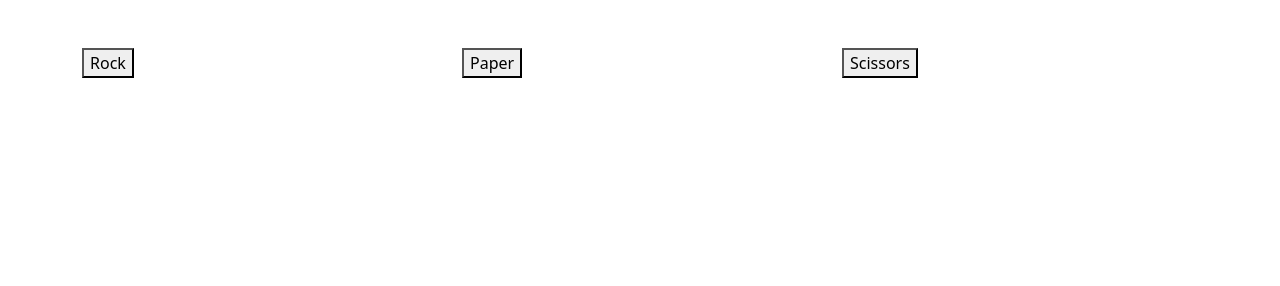
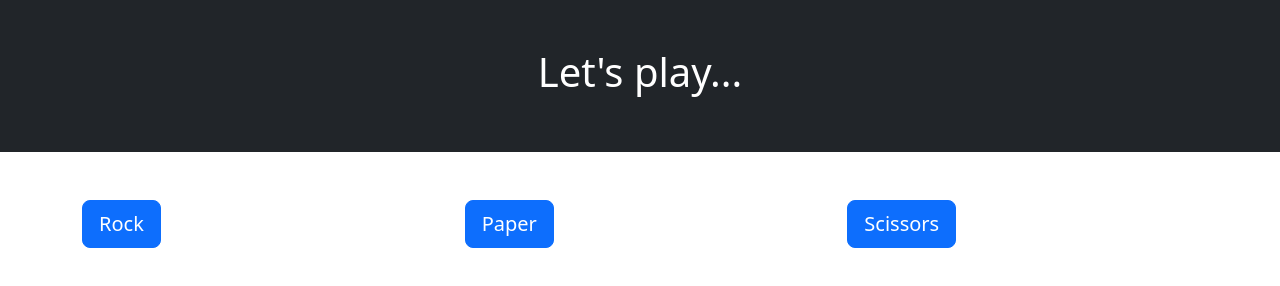
Before and after one commit to capybara0330/RockPaperScissors, a plain HTML site: page index.html in a window 1280 px wide. Drawn offline with nearby package versions, Linux system fonts and the light colour scheme.

Commit message:
style buttons and add jumbotron

```diff
--- a/index.html
+++ b/index.html
@@ -11,16 +11,19 @@
         >
     </head>
     <body>
+        <div class="container-fluid p-5 bg-dark text-white text-center">
+            <h1>Let's play...</h1>
+        </div>
         <div class="container my-5">
-            <div class="row">
-                <div class="col">
-                    <button>Rock</button>
+            <div class="row gap-2">
+                <div class="col-sm">
+                    <button class="btn btn-primary btn-lg btn-block">Rock</button>
                 </div>
-                <div class="col">
-                    <button>Paper</button>
+                <div class="col-sm">
+                    <button class="btn btn-primary btn-lg btn-block">Paper</button>
                 </div>
-                <div class="col">
-                    <button>Scissors</button>
+                <div class="col-sm">
+                    <button class="btn btn-primary btn-lg btn-block">Scissors</button>
                 </div>
             </div>
         </div>
```
